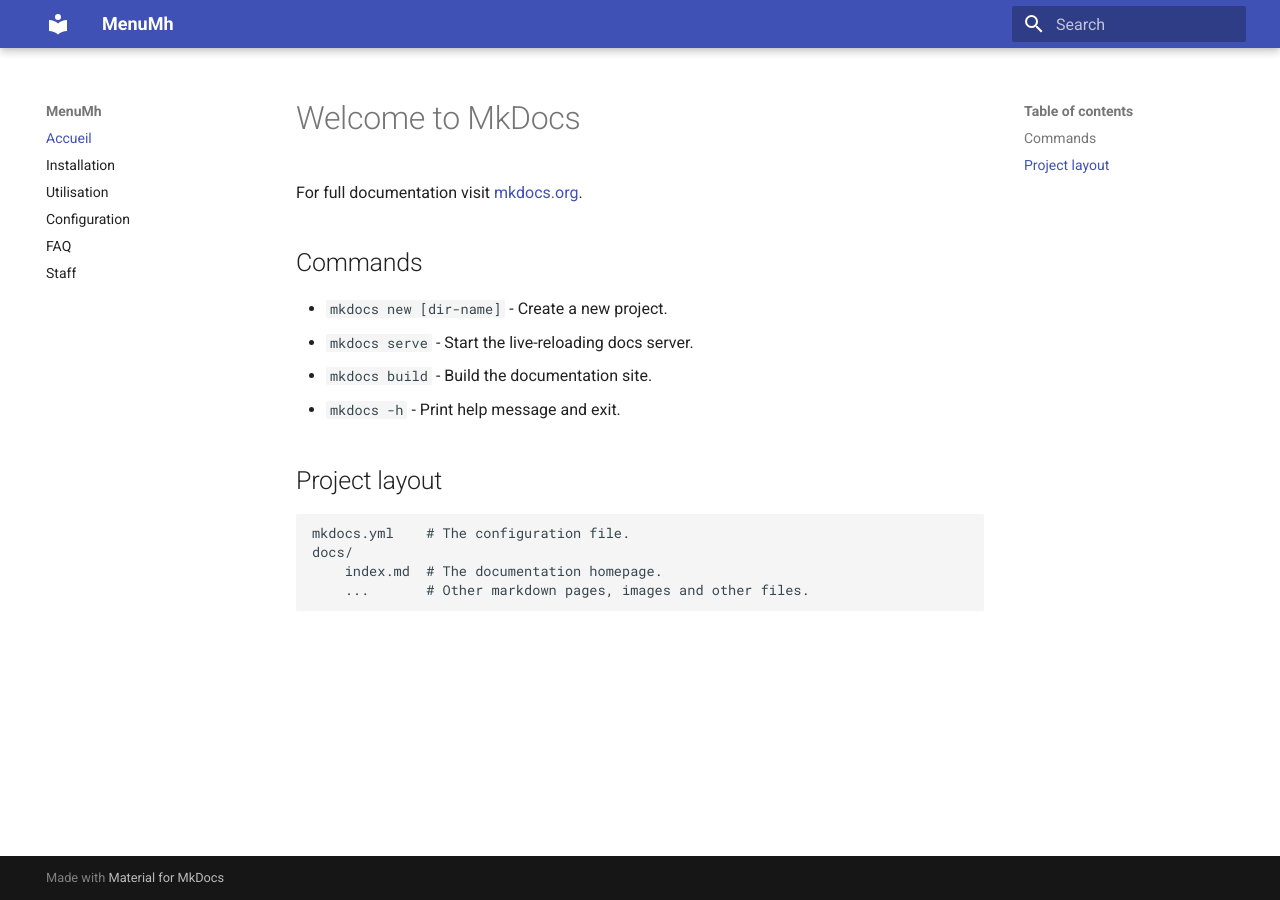
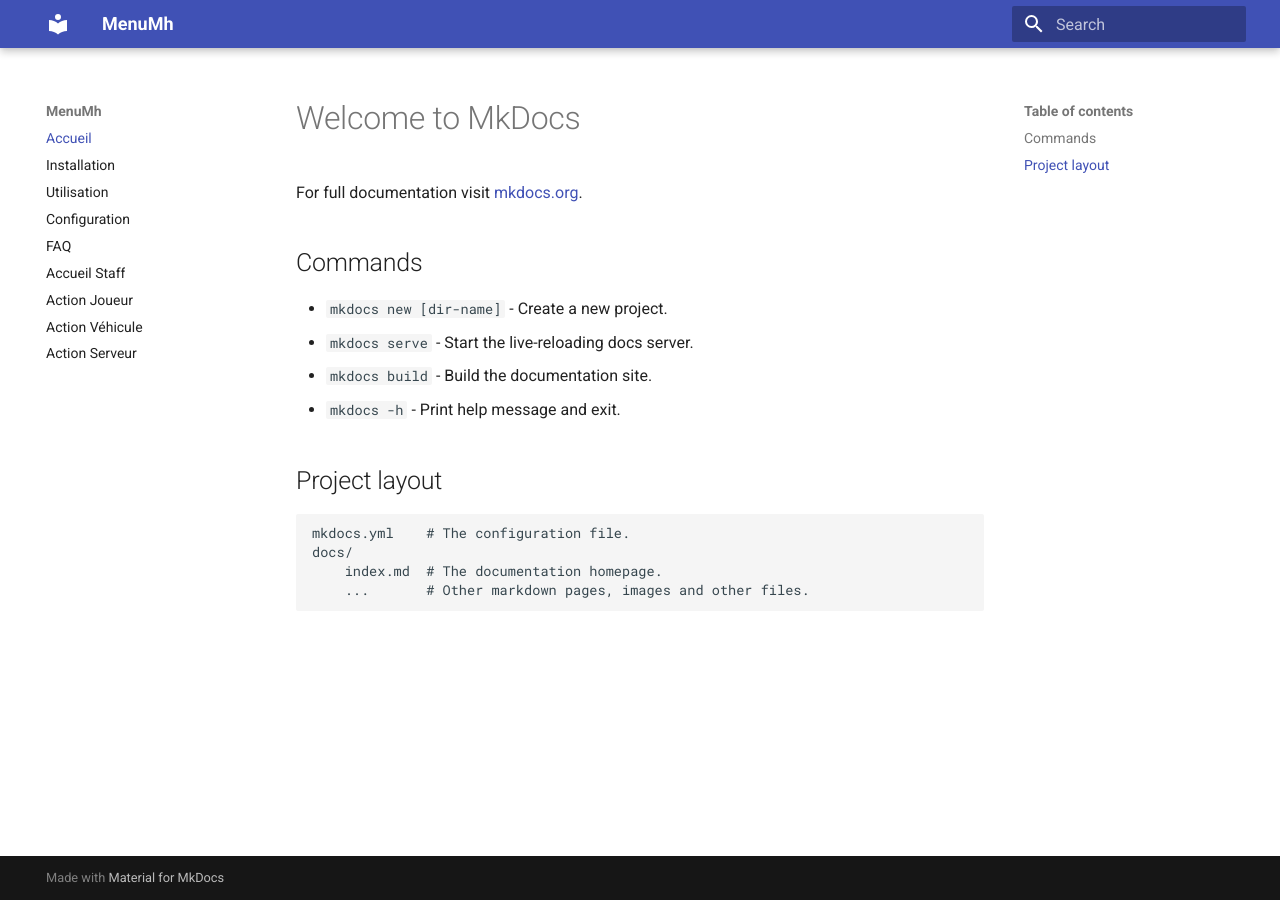
Before and after one commit to BastouP/DocMh, an MkDocs documentation site: the page built from docs/index.md, in a window 1280 px wide. Built offline with MkDocs 1.6.1 and Material for MkDocs 9.7.7, drawn with Linux system fonts in a browser that asks for light colours.

Commit message:
Ajout onglet

```diff
--- a/mkdocs.yml
+++ b/mkdocs.yml
@@ -11,4 +11,7 @@
   - Utilisation: utilisation.md
   - Configuration: configuration.md
   - FAQ: faq.md
-  - Staff: Staff.md
+  - Accueil Staff: Staff.md
+  - Action Joueur : Action_Joueuer.md
+  - Action Véhicule : Véhicule.md
+  - Action Serveur : Serveur.md
```
Also changed, not shown: docs/Joueur.md (added, +1 -0 lines), docs/Serveur.md (added, +1 -0 lines), docs/Véhicules.md (added, +1 -0 lines).
